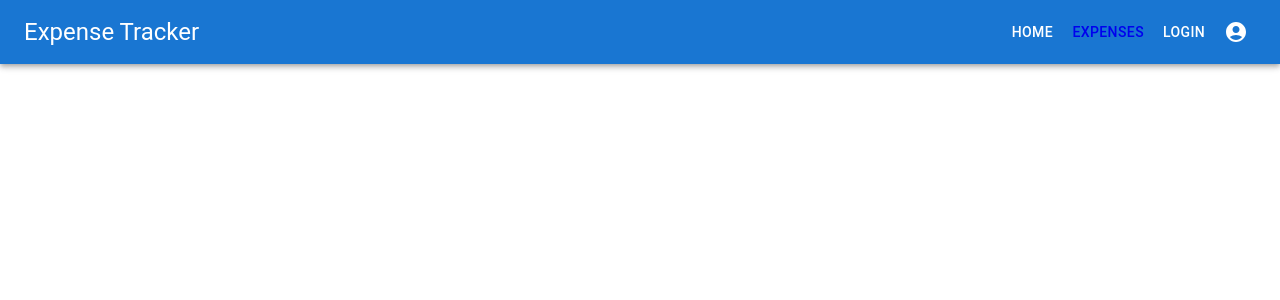
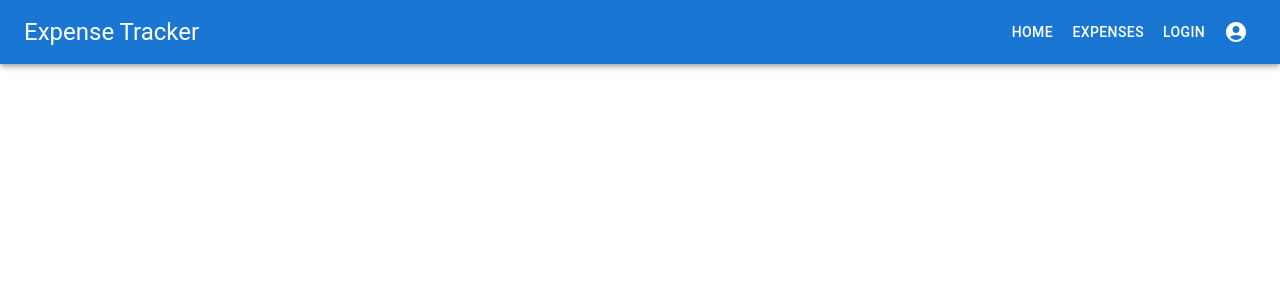
Before and after one commit to anisr95/Expense_Tracker_Fullstack, a React (Create React App) app in the folder client/: page /navbar in a window 1280 px wide. Shown: the top 300 px of the page. Built offline with nearby package versions, Linux system fonts and the light colour scheme.

Commit message:
Changed MUI Buttons to work as React Router Link

```diff
--- a/client/src/components/Expense/Expense.jsx
+++ b/client/src/components/Expense/Expense.jsx
@@ -1,6 +1,7 @@
 import { useState, useEffect } from "react";
 import axios from "axios";
 import moment from "moment";
+import { Link } from "react-router-dom";
 import { useNavigate } from "react-router-dom";
 import {
   Button,
@@ -82,7 +83,8 @@ const Expense = () => {
         }}
       >
         <Button
-          href="/expenses/new"
+          component={Link}
+          to="/expenses/new"
           variant="contained"
           sx={{ marginLeft: "2rem" }}
         >
--- a/client/src/components/Expense/NewExpense.jsx
+++ b/client/src/components/Expense/NewExpense.jsx
@@ -28,7 +28,7 @@ const NewExpense = () => {
     console.log(typeof date);
 
     console.log("Submiting");
-    axios.post("/expenses/new", newProduct);
+    axios.post("http://localhost:3001/expenses/new", newProduct);
 
     setItem("");
     setAmount(0);
@@ -38,7 +38,7 @@ const NewExpense = () => {
   };
 
   const getCategories = async () => {
-    const expenses = await axios.get("/expenses");
+    const expenses = await axios.get("http://localhost:3001/expenses");
     const categories = [];
     for (let i = 0; i < expenses.data.length; i++) {
       // console.log("Category #" + i);
--- a/client/src/components/Nav/Nav.jsx
+++ b/client/src/components/Nav/Nav.jsx
@@ -22,12 +22,17 @@ const Nav = () => {
               <Typography variant="h5" sx={{ flexGrow: 1 }}>
                 Expense Tracker
               </Typography>
-              <Button href="/" color="inherit">
+              <Button component={Link} to="/" color="inherit">
                 Home
               </Button>
-              <Link to="/expenses">
-                <Button color="inherit">Expenses</Button>
-              </Link>
+              <Button component={Link} to="/expenses" color="inherit">
+                Expenses
+              </Button>
+              {/* <Link style={{ textDecoration: "none" }} to="/expenses">
+                <Button sx={{ color: "white" }} color="inherit">
+                  Expenses
+                </Button>
+              </Link> */}
               <Button href="#" color="inherit">
                 Login
               </Button>
```
